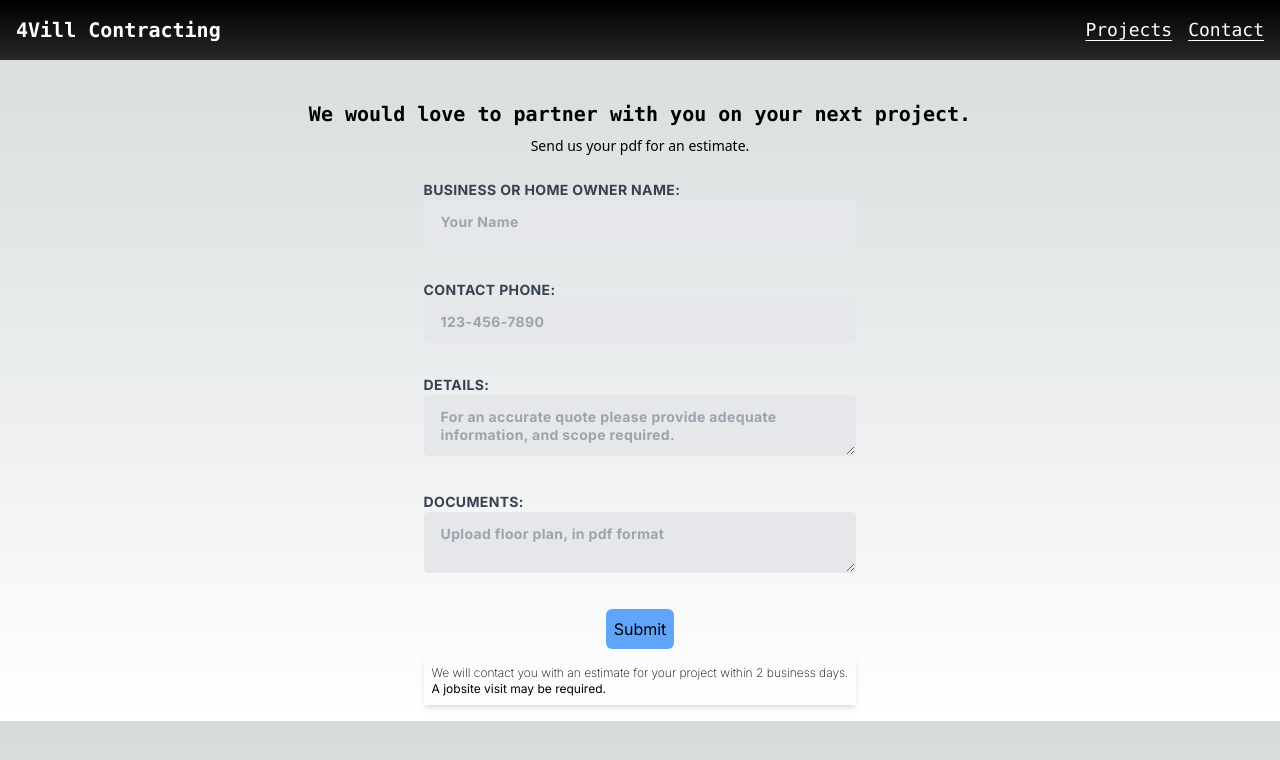
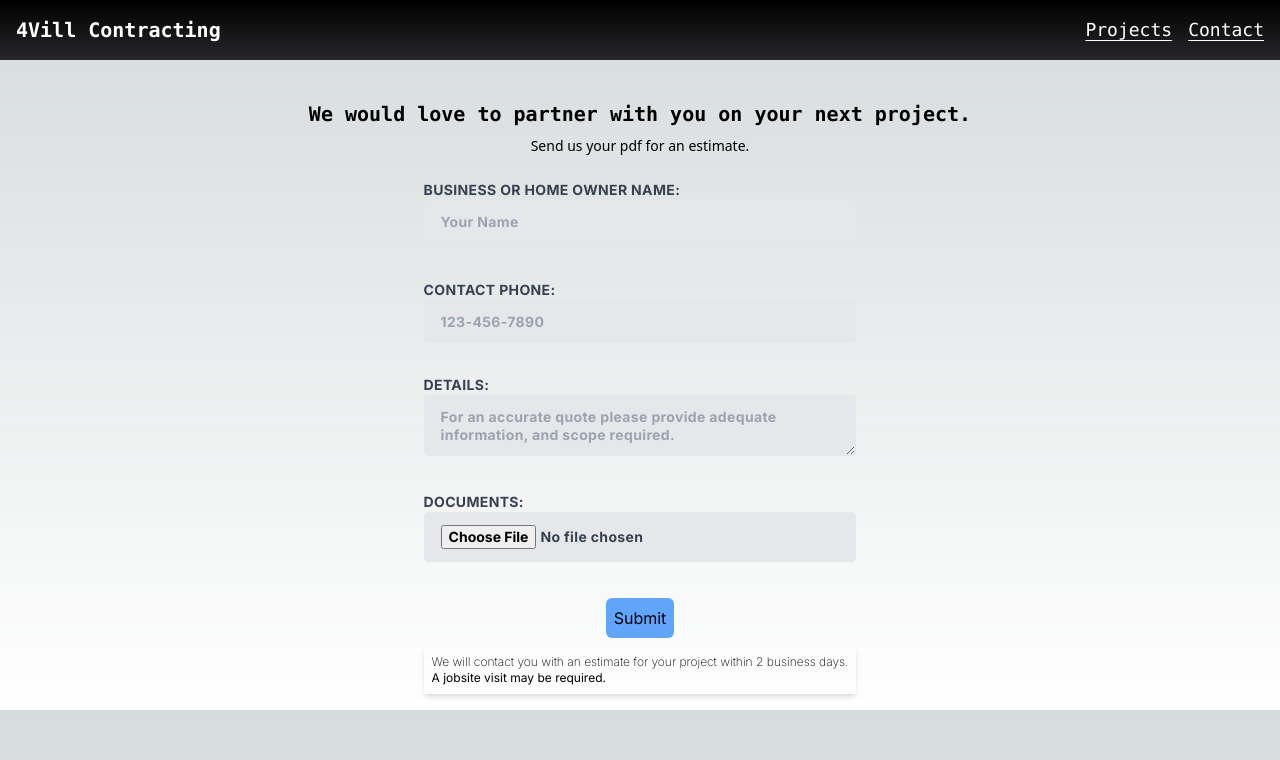
Before and after one commit to marcelchelo/4vill, a Next.js app: page /getQuote in a window 1280 px wide. Shown: the top 760 px of the page. Built offline with nearby package versions, Linux system fonts and the light colour scheme.

Commit message:
form upload files

```diff
--- a/app/src/components/QuoteForm.jsx
+++ b/app/src/components/QuoteForm.jsx
@@ -8,10 +8,7 @@ export default function QuoteForm() {
     const [details, setDetails] = useState('');
     const [contactEmail, setContactEmail] = useState('');
     const [contactPhone, setContactPhone] = useState('');
-    const [address, setAddress] = useState('');
     const [files, setFiles] = useState([]);
-    const [zipcode, setZipcode] = useState('');
-    const [superName, setSuperName] = useState('');
 
     // send the files to a lambda function endpoint
     const handleSubmit = (e) => {
@@ -77,10 +74,11 @@ export default function QuoteForm() {
                         <div className="w-full px-3">
                             <label className="block uppercase tracking-wide text-gray-700 text-sm font-bold mb-2">
                                 Documents:
-                                <textarea
+                                <input
+                                    type='file'
                                     className="appearance-none block w-full bg-gray-200 text-gray-700 border border-gray-200 rounded py-3 px-4 mb-3 leading-tight focus:outline-none focus:bg-white focus:border-gray-500 resize-y"
-                                    value={details}
-                                    onChange={(e) => setDetails(e.target.value)}
+                                    accept=".pdf"
+                                    onChange={(e) => setDetails(e.target.files[0])}
                                     placeholder="Upload floor plan, in pdf format"
                                 />
                             </label>
```
